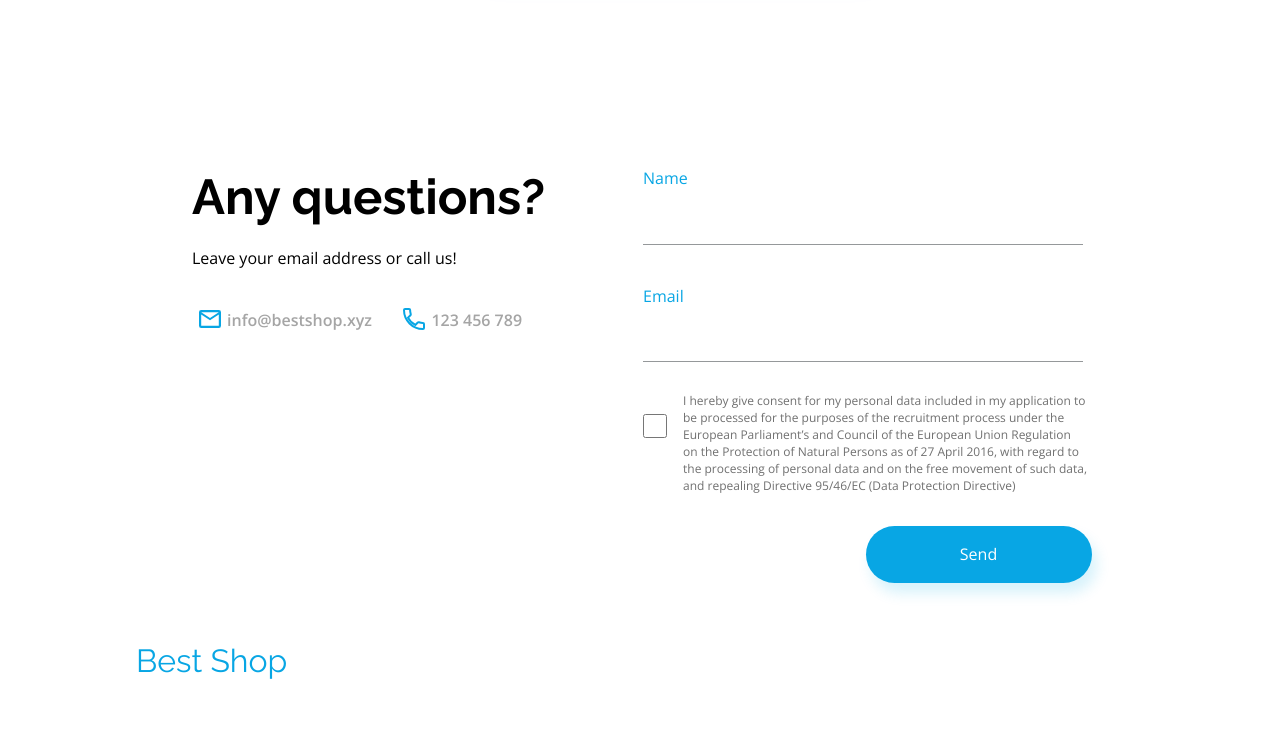
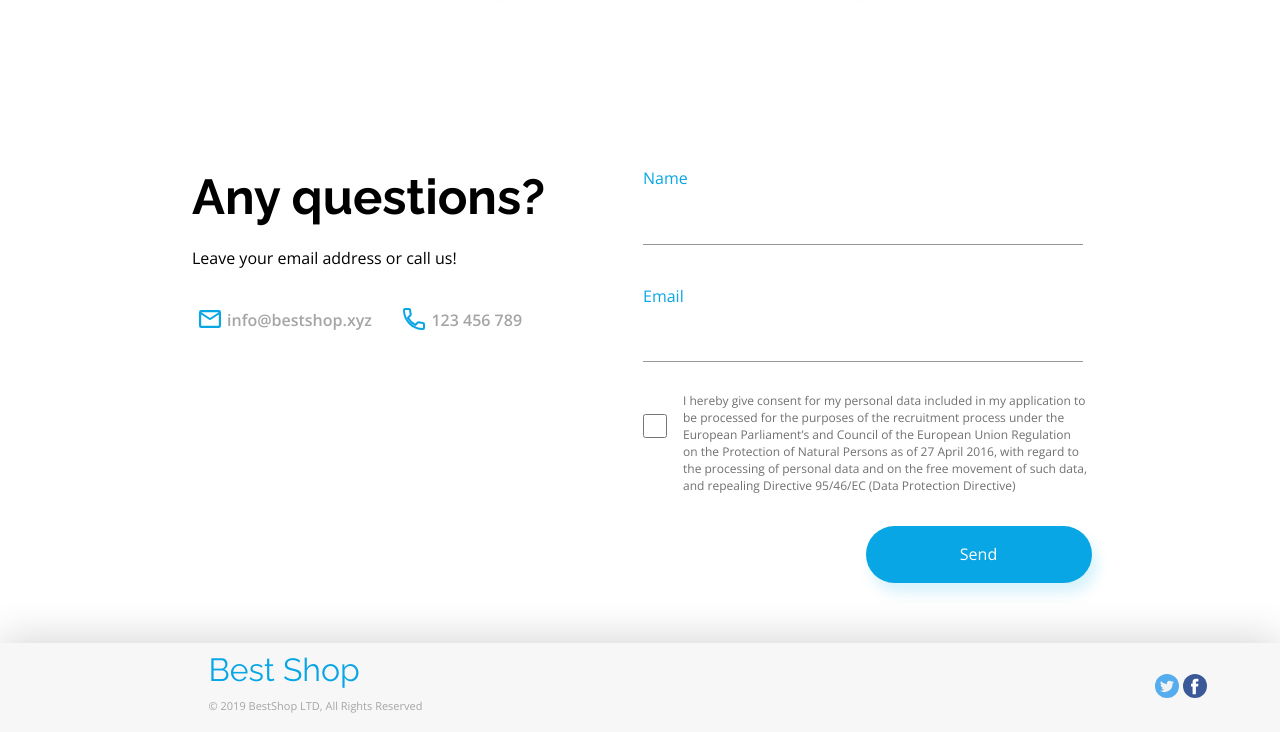
Before and after one commit to Wotwi/best_shop_, a plain HTML site: page index.html in a window 1280 px wide. Shown: the part 3831-4563 px from the top of the page. Drawn offline with nearby package versions, Linux system fonts and the light colour scheme.

Commit message:
finished footer

```diff
--- a/index.html
+++ b/index.html
@@ -172,12 +172,14 @@
 </section>
 
 <section class="footer__container container">
-    <a href="" class="logo">Best Shop</a>
-    <p class="footer__description"></p>
-    <span class="footer__icons">
-        <img src="" alt="" class="twitter__icon">
-        <img src="" alt="" class="facebook__icon">
-    </span>
+    <div class="footer__left__side">
+        <a href="" class="logo">Best Shop</a>
+        <p class="footer__description">© 2019 BestShop LTD, All Rights Reserved</p>
+    </div>
+    <div class="footer__icons">
+        <img src="./src/images/Twitter.svg" alt="" class="twitter__icon">
+        <img src="./src/images/Facebook.svg" alt="" class="facebook__icon">
+    </div>
 </section>
 
 </body>
--- a/src/css/styles.css
+++ b/src/css/styles.css
@@ -483,8 +483,25 @@ input[type="checkbox"] {
 
 /*Below are css selectors for form page*/
 
-.footer__container {}
-.footer__container .footer__description {}
-.footer__container .footer__icons {}
+.footer__container {
+    width: 100%;
+    background-color: #F7F7F7;
+    box-shadow: 0px -5px 40px #00000029;
+    height: 5.5625rem;
+    display: flex;
+    justify-content: space-around;
+    align-items: center;
+}
+
+.footer__container .footer__description {
+    font-family: var(--font-open-sans);
+    font-size: 0.6875rem;
+    color: #A5A5A5;
+    margin-left: 8.5rem;
+}
+.footer__container .footer__icons {
+    width: 50%;
+    text-align: right;
+}
 .footer__container .footer__icons .twitter__icon {}
 .footer__container .footer__icons .facebook__icon {}
```
